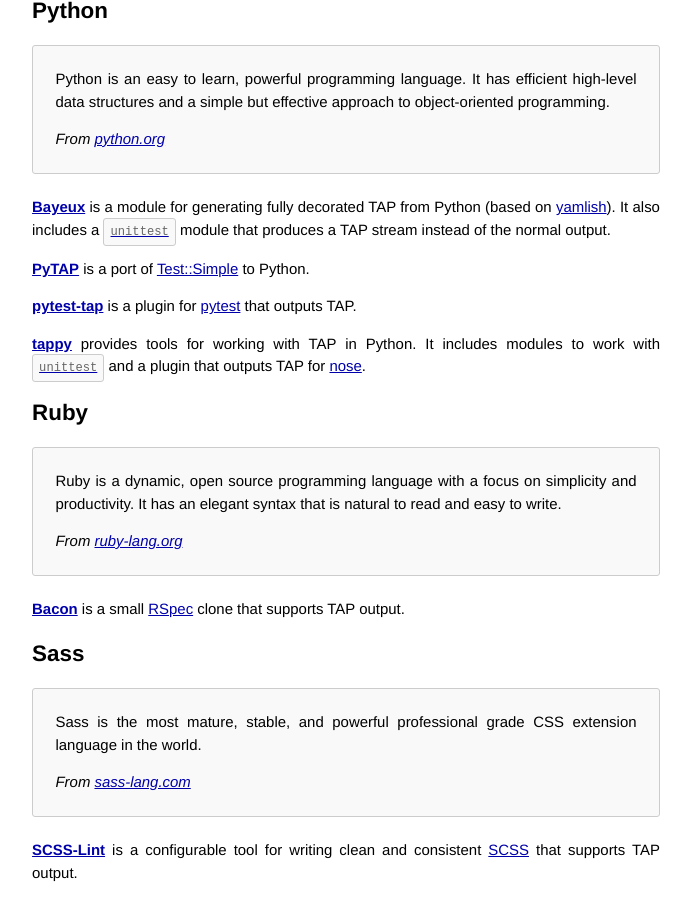
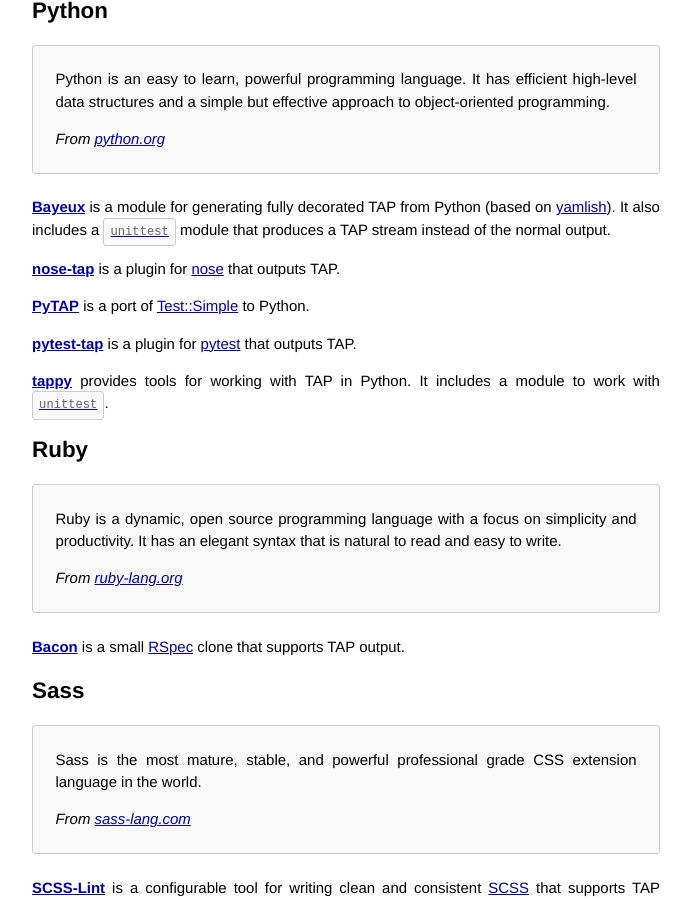
Before and after one commit to TestAnything/testanything.github.io, a Jekyll site: the page built from producers.md, in a window 1280 px wide and 900 px high, scrolled down 7342 px. Shown: the whole window, without its empty margins (294-985 px from the left). Built offline with Jekyll 4.4.1, drawn with Linux system fonts in a browser that asks for light colours.

Commit message:
Add nose-tap to the Python producers section.

```diff
--- a/producers.md
+++ b/producers.md
@@ -400,6 +400,9 @@
 It also includes a [`unittest`](https://docs.python.org/3/library/unittest.html)
 module that produces a TAP stream instead of the normal output.
 
+**[nose-tap](https://github.com/python-tap/nose-tap)**
+is a plugin for [nose](http://nose.readthedocs.io/en/latest/) that outputs TAP.
+
 **[PyTAP](https://github.com/rjbs/pytap)** is a port of
 [Test::Simple](http://perldoc.perl.org/Test/Simple.html) to Python.
 
@@ -408,10 +411,8 @@
 
 **[tappy](http://tappy.readthedocs.org/en/latest/)**
 provides tools for working with TAP in Python.
-It includes modules to work with
-[`unittest`](https://docs.python.org/3/library/unittest.html)
-and a plugin that outputs TAP for
-[nose](https://nose.readthedocs.org/en/latest/).
+It includes a module to work with
+[`unittest`](https://docs.python.org/3/library/unittest.html).
 
 ## <a id="ruby"></a> [Ruby](#ruby)
 
```
